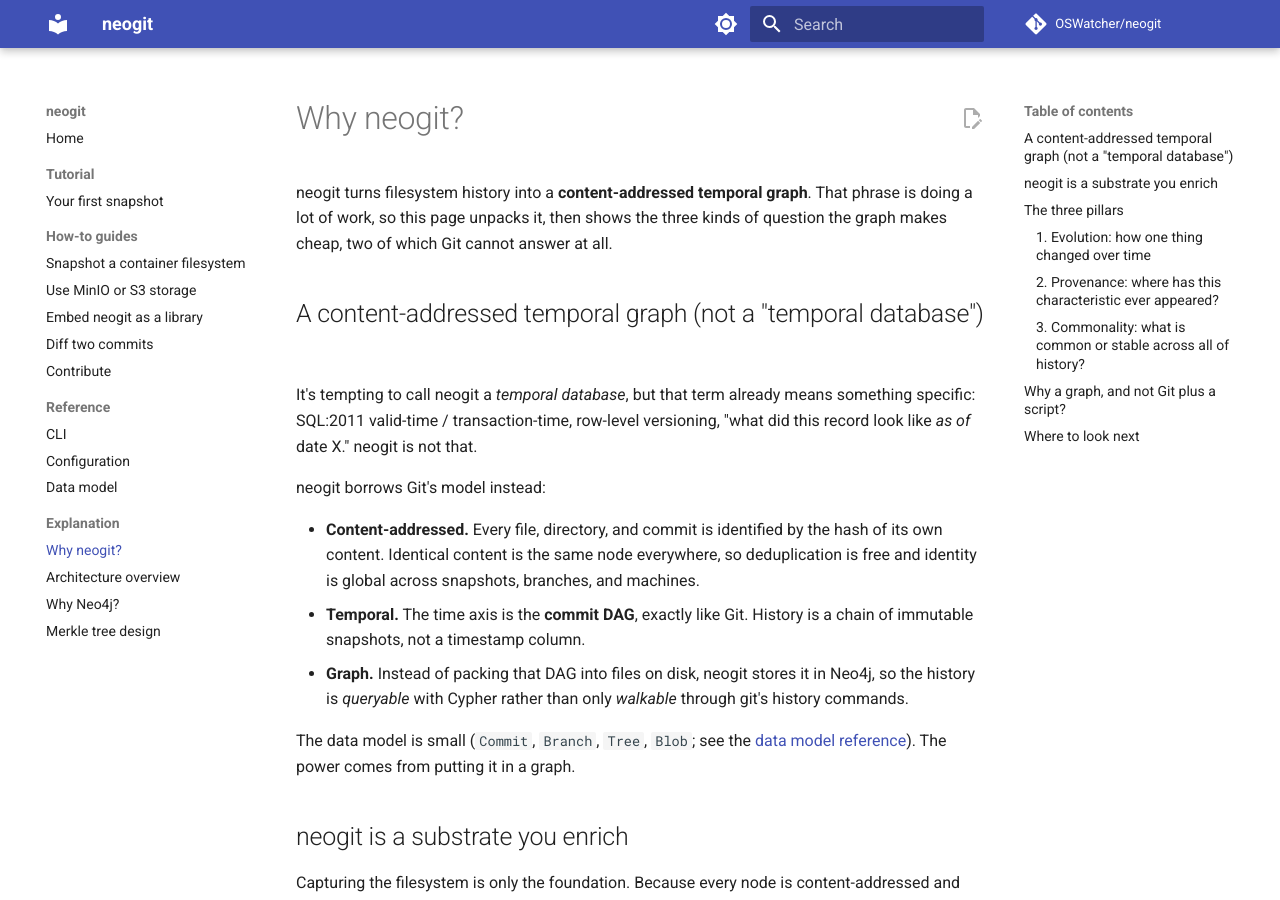
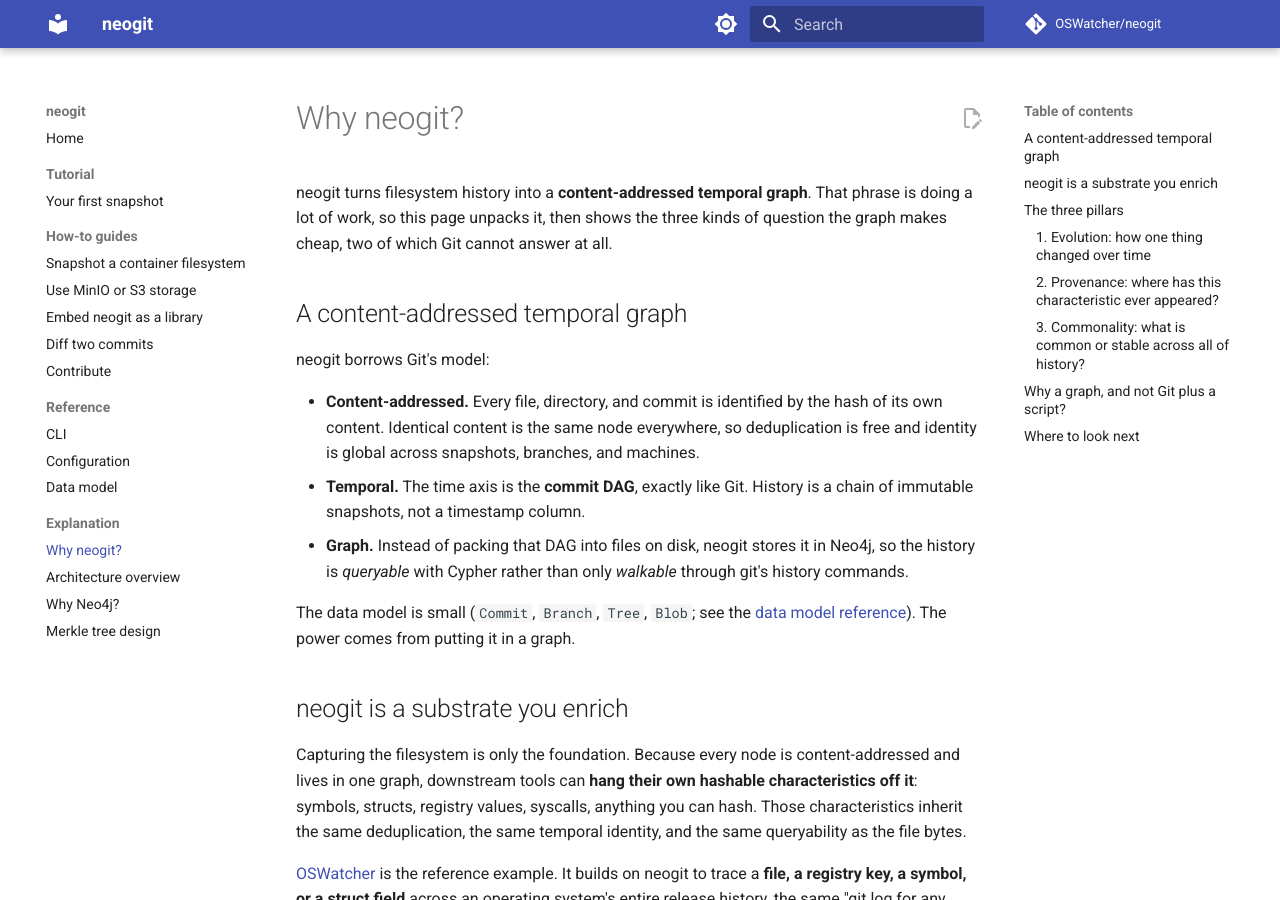
Before and after one commit to OSWatcher/neogit, an MkDocs documentation site: the page built from docs/explanation/why-neogit.md, in a window 1280 px wide and 900 px high. Built offline with MkDocs 1.6.1 and Material for MkDocs 9.7.7, drawn with Linux system fonts in a browser that asks for light colours; comment, search, counter and statistics services are not loaded.

Commit message:
docs: drop temporal-database disambiguation from why-neogit
Co-Authored-By: Claude Opus 4.8 <noreply@anthropic.com>

```diff
--- a/docs/explanation/why-neogit.md
+++ b/docs/explanation/why-neogit.md
@@ -4,13 +4,9 @@ neogit turns filesystem history into a **content-addressed temporal graph**. Tha
 doing a lot of work, so this page unpacks it, then shows the three kinds of question the graph
 makes cheap, two of which Git cannot answer at all.
 
-## A content-addressed temporal graph (not a "temporal database")
+## A content-addressed temporal graph
 
-It's tempting to call neogit a *temporal database*, but that term already means something
-specific: SQL:2011 valid-time / transaction-time, row-level versioning, "what did this record
-look like *as of* date X." neogit is not that.
-
-neogit borrows Git's model instead:
+neogit borrows Git's model:
 
 - **Content-addressed.** Every file, directory, and commit is identified by the hash of its
   own content. Identical content is the same node everywhere, so deduplication is free and
```
